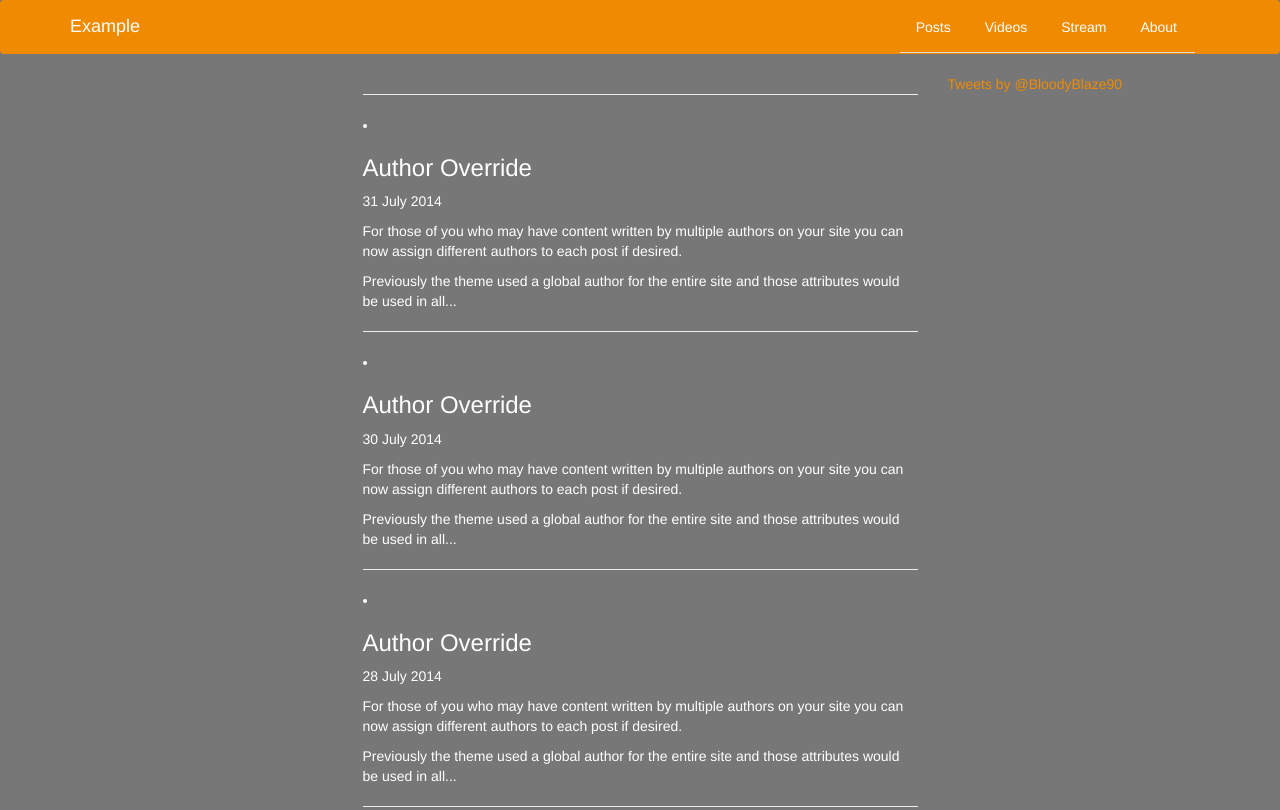
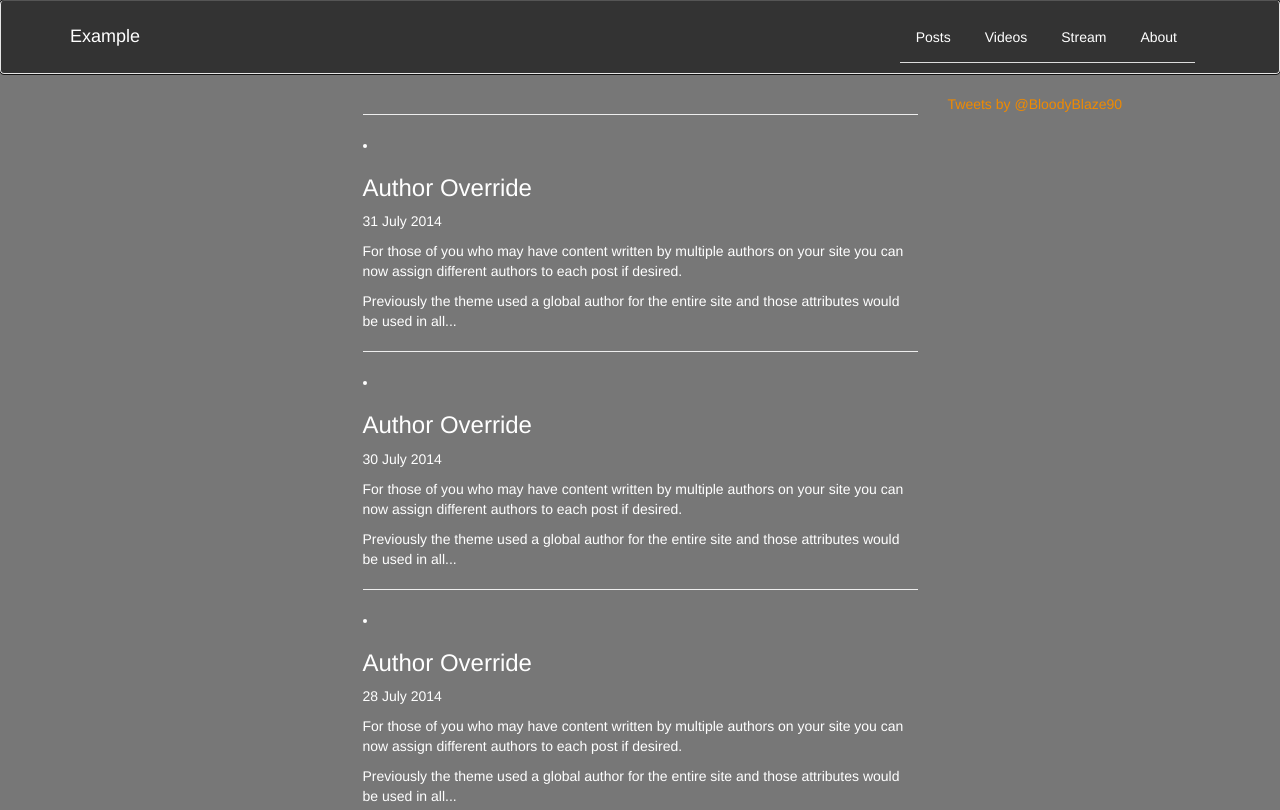
Before and after one commit to bloodyblaze/bloodyblaze.github.io, a plain HTML site: page index.html in a window 1280 px wide. Shown: the top 810 px of the page. Drawn offline with nearby package versions, Linux system fonts and the light colour scheme.

Commit message:
changing some colors

```diff
--- a/assets/style.css
+++ b/assets/style.css
@@ -45,8 +45,11 @@
 
 /*Top nav bar backgound and border.*/
 .navbar-default {
-  background-color: #f08a00;
-  border-color: transparent;
+
+  outline:1px solid #111;
+  border-top: 1px solid #555;
+  padding:10px;
+  background:#333;
 }
 
 /*!The color of the name of the website on the nav bar*/
```
